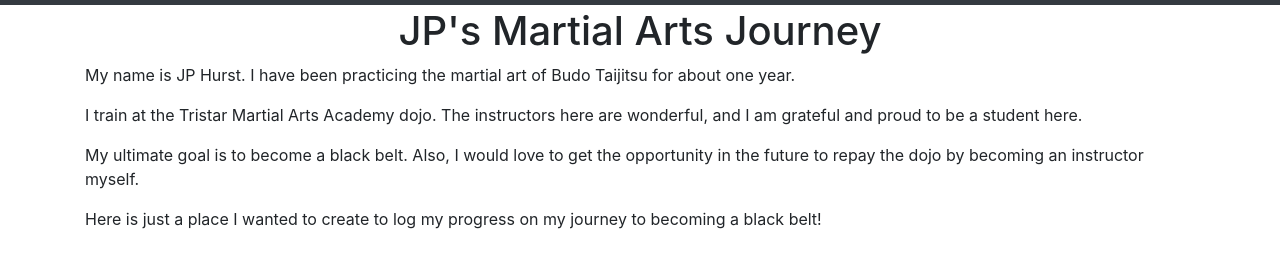
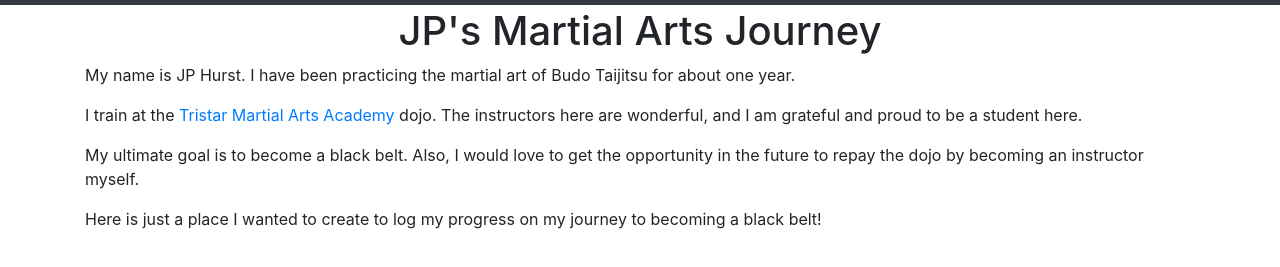
Before and after one commit to NoahSoho/JPJourney, a plain HTML site: page index.html in a window 1280 px wide. Shown: the part 53-320 px from the top of the page. Drawn offline with nearby package versions, Linux system fonts and the light colour scheme.

Commit message:
Update index.html
Added hyperlink.

```diff
--- a/index.html
+++ b/index.html
@@ -25,7 +25,7 @@
         <div class="container">
             <h1>JP's Martial Arts Journey</h1>
             <p>My name is JP Hurst. I have been practicing the martial art of Budo Taijitsu for about one year.</p>
-            <p>I train at the Tristar Martial Arts Academy dojo. The instructors here are wonderful, and I am grateful and proud to be a student here.</p>
+            <p>I train at the <a href="https://tristarmartialartsmountairy.com/">Tristar Martial Arts Academy</a> dojo. The instructors here are wonderful, and I am grateful and proud to be a student here.</p>
             <p>My ultimate goal is to become a black belt. Also, I would love to get the opportunity in the future to repay the dojo by becoming an instructor myself.</p>
             <p>Here is just a place I wanted to create to log my progress on my journey to becoming a black belt!</p>
         </div>
```
